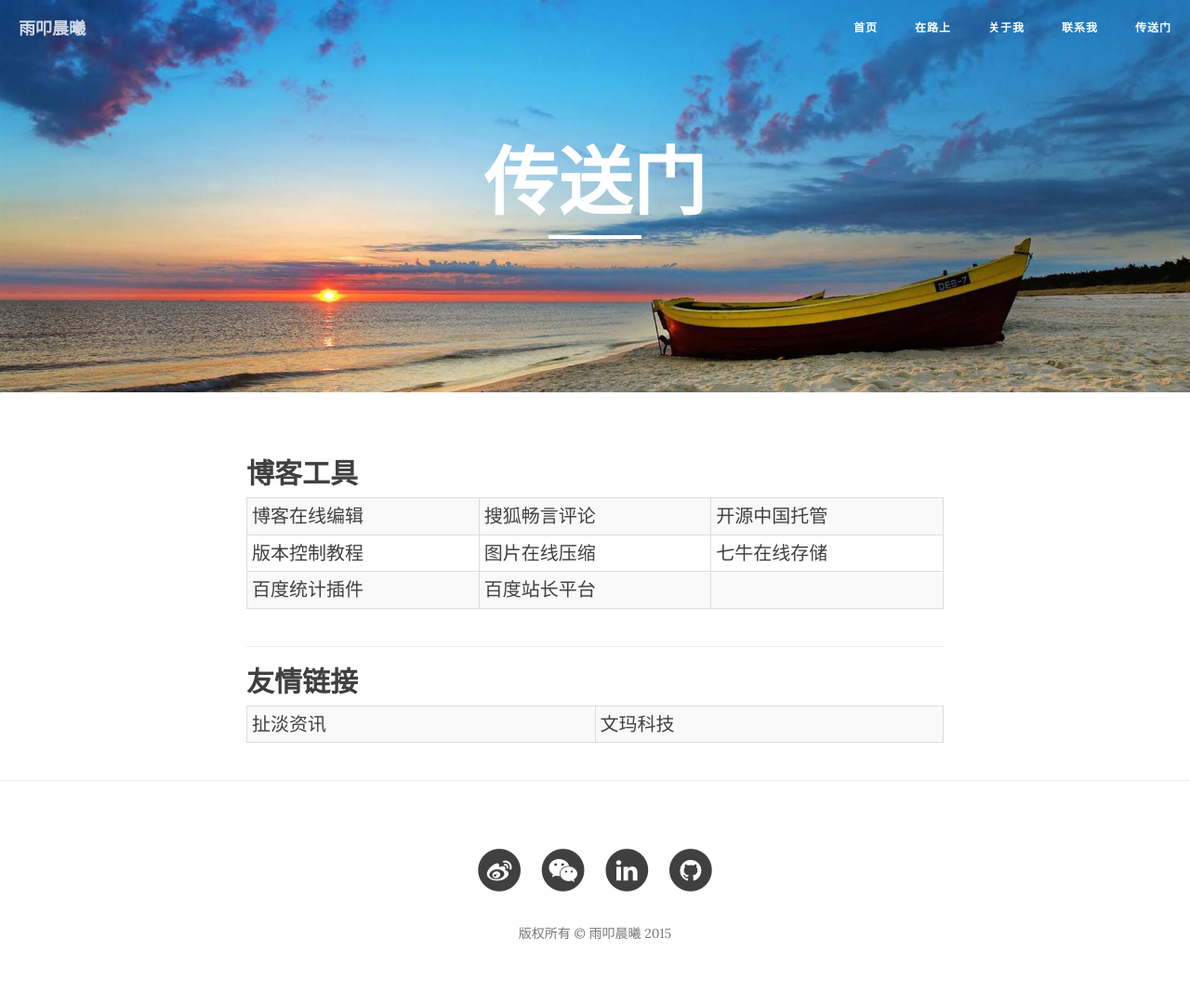
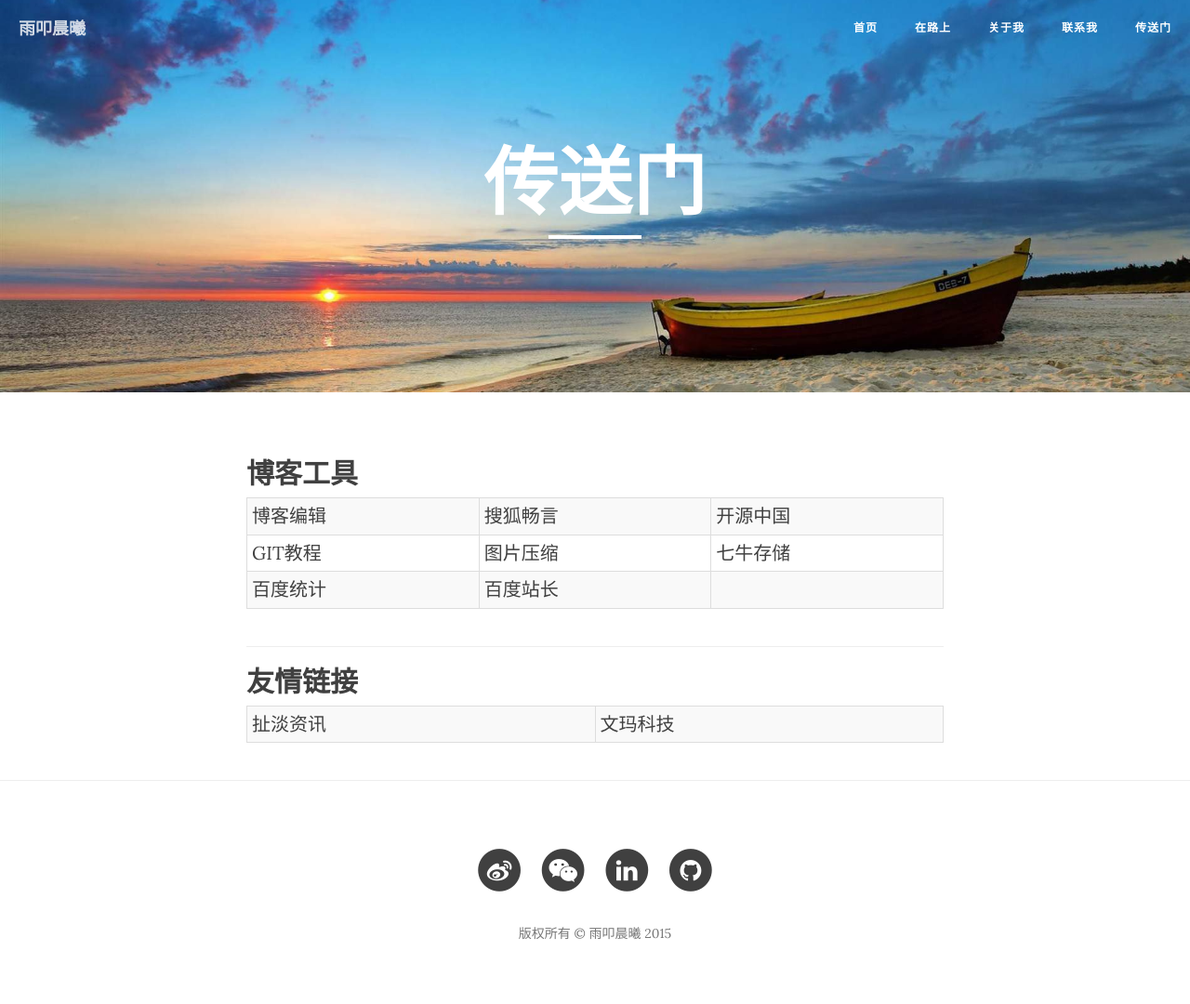
Before and after one commit to HENRY-M/info.mahuan, a Jekyll site: the page built from sitenavi.md, in a window 1280 px wide. Shown: the whole page at 93% size. Built offline with Jekyll 4.4.1, drawn with Linux system fonts in a browser that asks for light colours; nearby versions of some CDN libraries; comment, search, counter and statistics services are not loaded.

Commit message:
words update

```diff
--- a/sitenavi.md
+++ b/sitenavi.md
@@ -9,18 +9,18 @@ header-img: "img/sitenavi-bg.jpg"
 
 <table class="table table-bordered table-striped table-condensed">
 	<tr>
-		<td><a href="http://jbt.github.io/markdown-editor" target="_blank">博客在线编辑</a></td>
-		<td><a href="http://changyan.kuaizhan.com" target="_blank">搜狐畅言评论</a> </td>
-		<td><a href="http://git.oschina.net" target="_blank">开源中国托管</a></td>
+		<td><a href="http://jbt.github.io/markdown-editor" target="_blank">博客编辑</a></td>
+		<td><a href="http://changyan.kuaizhan.com" target="_blank">搜狐畅言</a> </td>
+		<td><a href="http://git.oschina.net" target="_blank">开源中国</a></td>
 	</tr>
 	<tr>
-		<td><a href="http://www.liaoxuefeng.com/wiki/0013739516305929606dd18361248578c67b8067c8c017b000" target="_blank">版本控制教程</a></td>
-		<td><a href="http://www.tuhaokuai.com/image" target="_blank">图片在线压缩</a></td>
-		<td><a href="http://www.qiniu.com" target="_blank">七牛在线存储</a></td>
+		<td><a href="http://www.liaoxuefeng.com/wiki/0013739516305929606dd18361248578c67b8067c8c017b000" target="_blank">GIT教程</a></td>
+		<td><a href="http://www.tuhaokuai.com/image" target="_blank">图片压缩</a></td>
+		<td><a href="http://www.qiniu.com" target="_blank">七牛存储</a></td>
 	</tr>
 	<tr>
-		<td><a href="http://tongji.baidu.com" target="_blank">百度统计插件</a></td>
-		<td><a href="http://zhanzhang.baidu.com" target="_blank">百度站长平台</a></td>
+		<td><a href="http://tongji.baidu.com" target="_blank">百度统计</a></td>
+		<td><a href="http://zhanzhang.baidu.com" target="_blank">百度站长</a></td>
 		<td><a href="#" target="_blank">&nbsp;</a></td>
 	</tr>
 </table>
```
